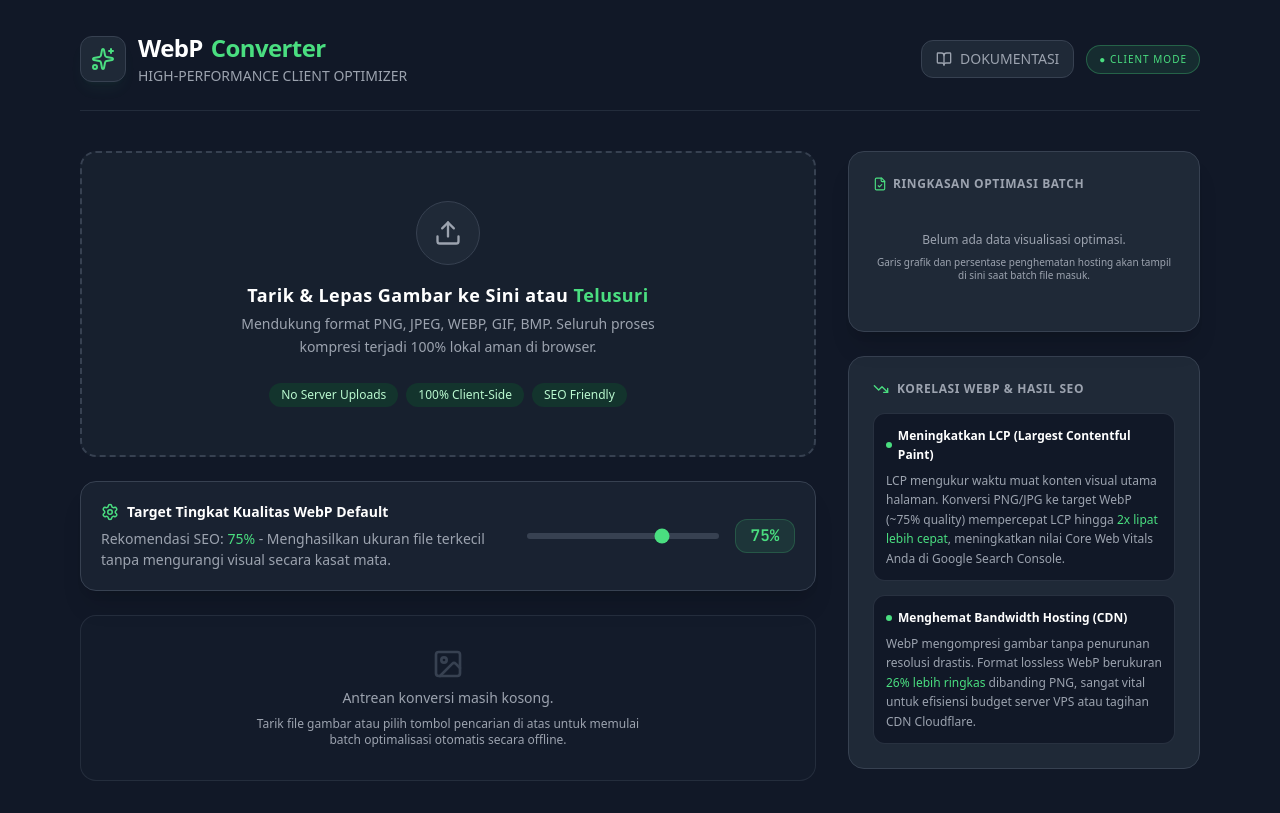
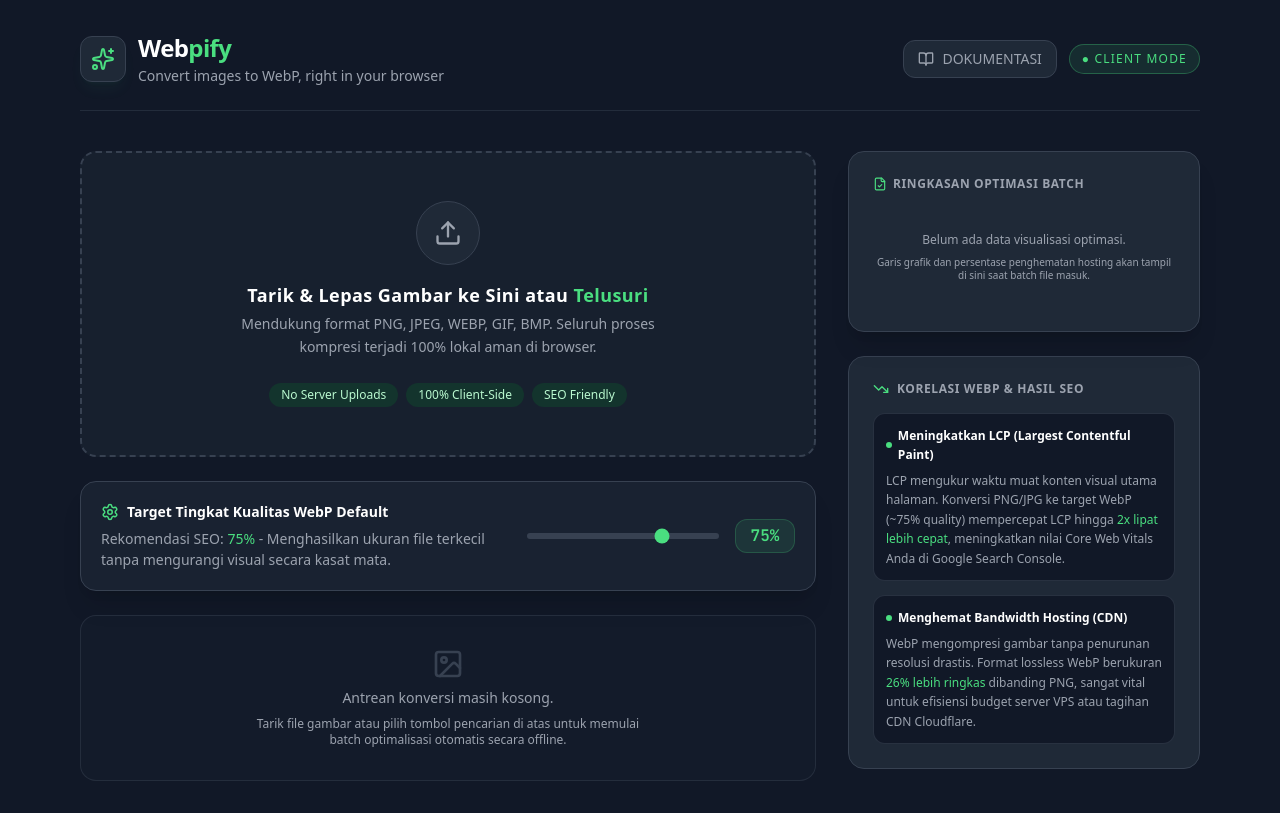
Before and after one commit to wahyu043/webpify, a React (Vite) app: page / in a window 1280 px wide. Built offline with nearby package versions, Linux system fonts and the light colour scheme.

Commit message:
feat: rebrand header to Webpify with tagline

```diff
--- a/src/App.tsx
+++ b/src/App.tsx
@@ -277,10 +277,10 @@ export default function App() {
               <Sparkles className="w-6 h-6 text-brand-green" />
             </div>
             <div>
-              <h1 className="text-xl md:text-2xl font-bold tracking-tight text-white flex items-center gap-2">
-                WebP <span className="text-brand-green">Converter</span>
+              <h1 className="text-xl md:text-2xl font-bold tracking-tight text-white">
+                  Web<span className="text-brand-green">pify</span>
               </h1>
-              <p className="text-sm text-brand-gray-600 mt-0.5">HIGH-PERFORMANCE CLIENT OPTIMIZER</p>
+              <p className="text-sm text-brand-gray-600 mt-0.5">Convert images to WebP, right in your browser</p>
             </div>
           </div>
 
@@ -293,7 +293,7 @@ export default function App() {
               <BookOpen className="w-4 h-4" />
               <span>DOKUMENTASI</span>
             </button>
-            <span className="hidden md:flex items-center gap-1.5 px-3 py-1.5 rounded-full bg-brand-green/10 border border-brand-green/30 text-[10px] text-brand-green uppercase tracking-widest animate-pulse">
+            <span className="hidden md:flex items-center gap-1.5 px-3 py-1.5 rounded-full bg-brand-green/10 border border-brand-green/30 text-xs text-brand-green uppercase tracking-widest animate-pulse">
               ● Client Mode
             </span>
           </div>
```
